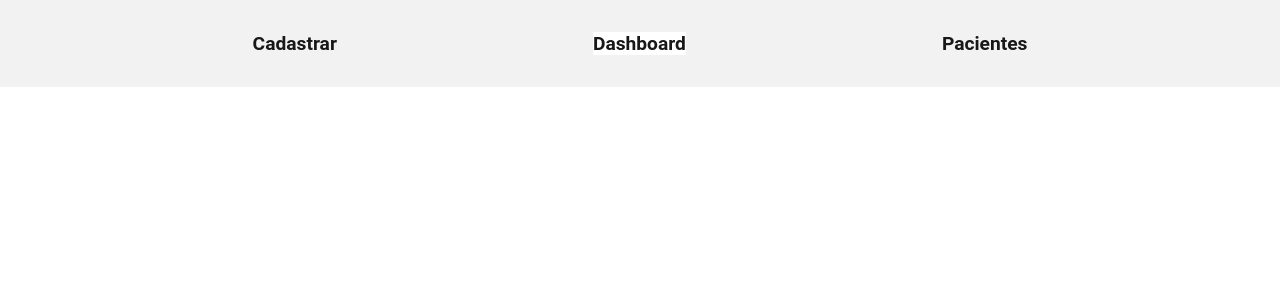
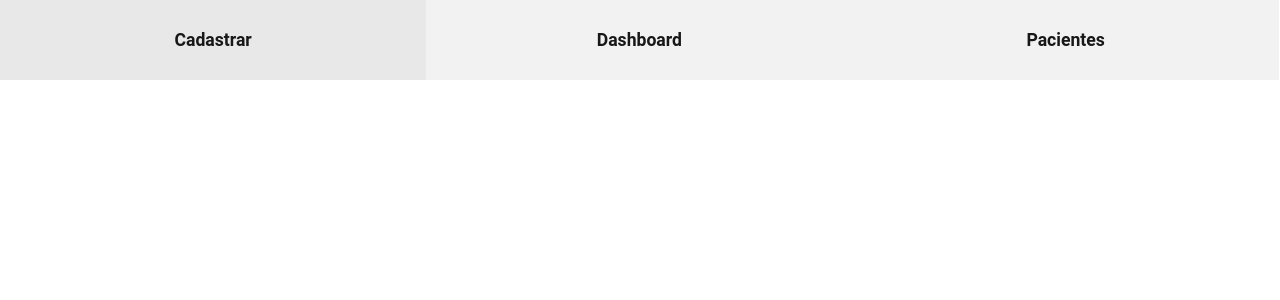
Before and after one commit to BrunoRisso58/PhysioManagement, a Vue app: page /dashboard in a window 1280 px wide. Shown: the top 300 px of the page. Built offline with nearby package versions, Linux system fonts and the light colour scheme.

Commit message:
Estilizando NavBar

```diff
--- a/src/components/NavBar.vue
+++ b/src/components/NavBar.vue
@@ -1,10 +1,16 @@
 <template>
     <nav class="nav-container">
-        <ul>
-            <li class="nav-item"><router-link to="/cadastro">Cadastrar</router-link></li>
-            <li class="nav-item highlighted"><router-link to="/">Dashboard</router-link></li>
-            <li class="nav-item"><router-link to="/pacientes">Pacientes</router-link></li>
-        </ul>
+        <!-- <ul> -->
+            <div class="item-container">
+                <router-link class="nav-item" id="register" to="/cadastro">Cadastrar</router-link>
+            </div>
+            <div class="item-container">
+                <router-link class="nav-item" id="dashboard" to="/">Dashboard</router-link>
+            </div>
+            <div class="item-container">
+                <router-link class="nav-item" id="patients" to="/pacientes">Pacientes</router-link>
+            </div>
+        <!-- </ul> -->
     </nav>
 </template>
 
@@ -23,33 +29,44 @@ export default {
     },
     methods: {
         highlightNavItem() {
-            // destacar dinamicamente o item certo da navbar
+            if (this.url.includes("/dashboard")) {
+                let itemContainer = document.querySelector("#dashboard");
+            }
         }
     }
 }
 </script>
 
 <style scoped>
-    ul {
-        list-style-type: none;
+
+    .item-container {
+        display: inline-block;
+        padding: 30px;
         background-color: #F2F2F2;
         text-align: center;
-        padding: 32px 0;
-        font-size: 1.2rem;
+        font-size: 1.1rem;
+        font-weight: bold;
+        width: 33.3%;
+        cursor: pointer
+    }
+
+    .item-container:hover {
+        background-color: #dcdcdca9
     }
 
     .nav-item {
+        text-decoration: none;
+        color: #181818;
         display: inline;
         margin: 0 10vw;
     }
 
-    .nav-item a {
-        text-decoration: none;
-        color: #181818;
-        font-weight: bold;
+    .highlighted {
+        background-color: #5CB8E4;
     }
 
-    .highlighted {
-        background-color: #fff
+    .highlighted:hover {
+        background-color: #5cb9e4cb;
     }
+
 </style>
```
